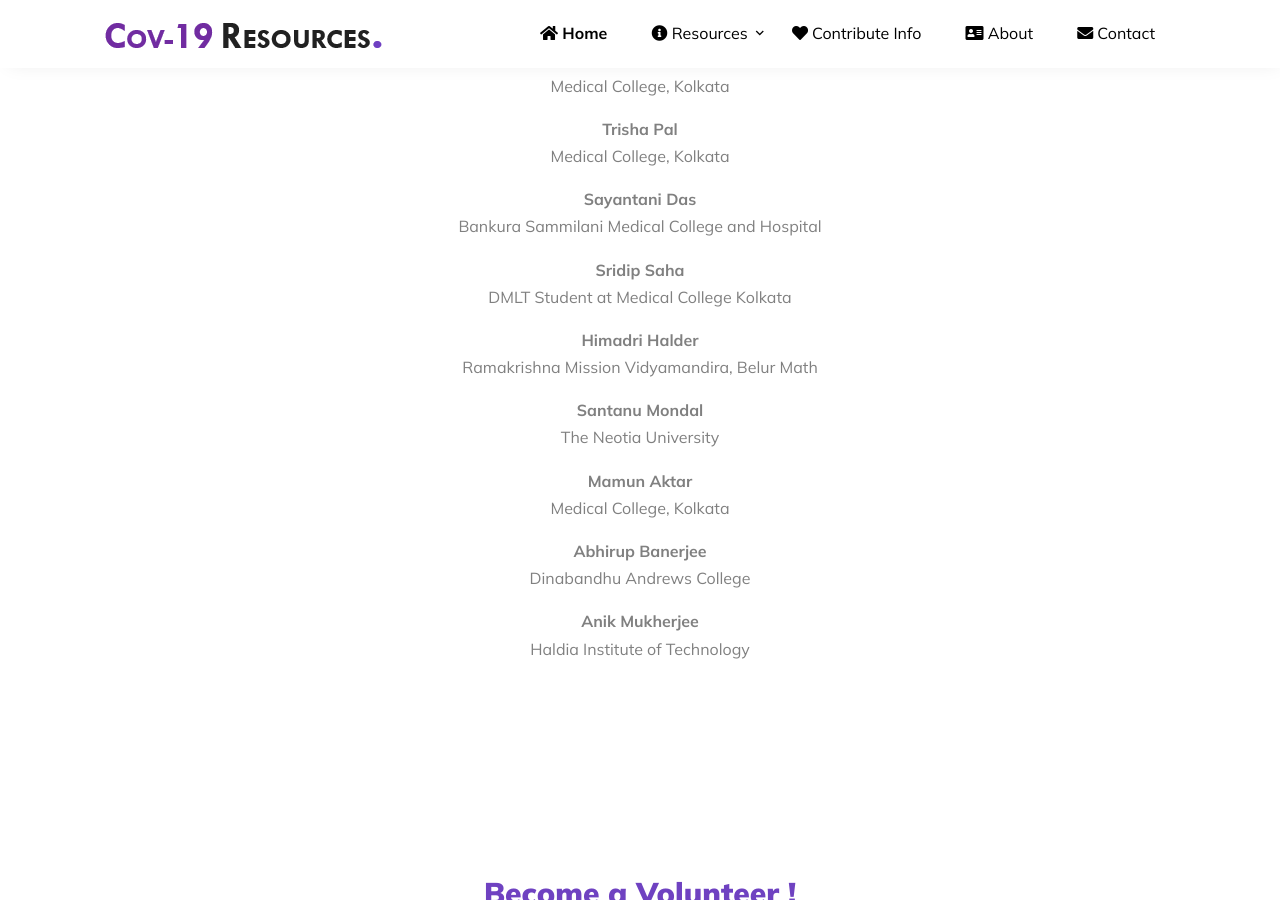
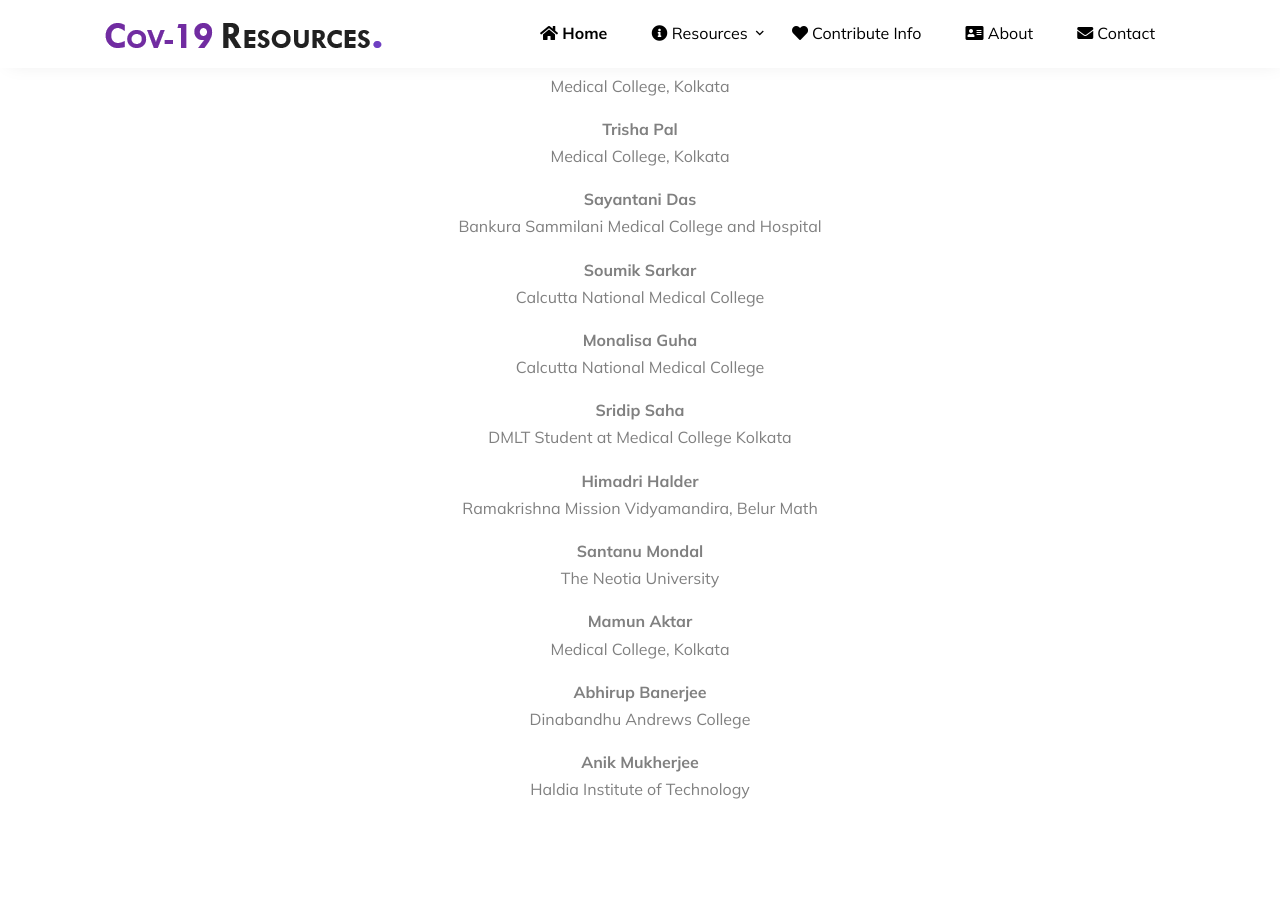
Before and after one commit to theoffbeatdoc/cov19resources, a Jekyll site: the page built from about.markdown, in a window 1280 px wide and 900 px high, scrolled down 2310 px. Built offline with Jekyll 4.4.1, drawn with Linux system fonts in a browser that asks for light colours; some web fonts are replaced; Markdown is read by kramdown in place of the engine named in the settings.

Commit message:
added volunteers' names

```diff
--- a/about.markdown
+++ b/about.markdown
@@ -60,6 +60,12 @@ Medical College, Kolkata
 **Sayantani Das**
 Bankura Sammilani Medical College and Hospital
 
+**Soumik Sarkar**
+Calcutta National Medical College
+
+**Monalisa Guha**
+Calcutta National Medical College
+
 **Sridip Saha**
 DMLT Student at Medical College Kolkata
 
```
